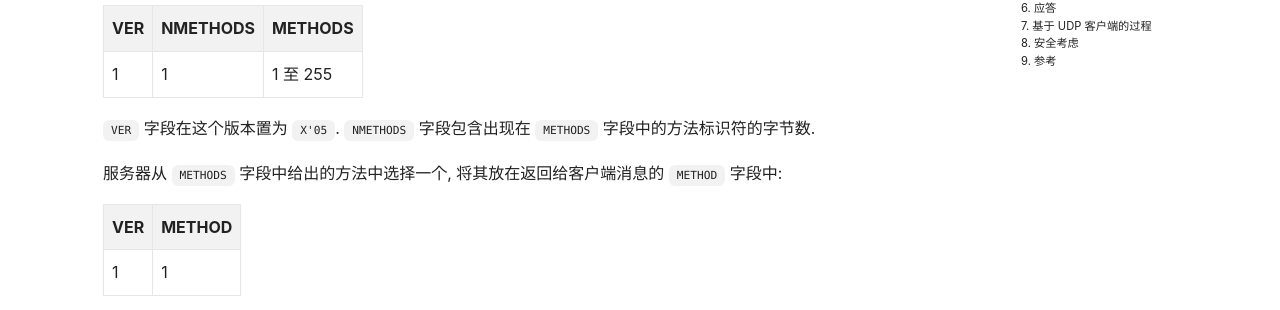
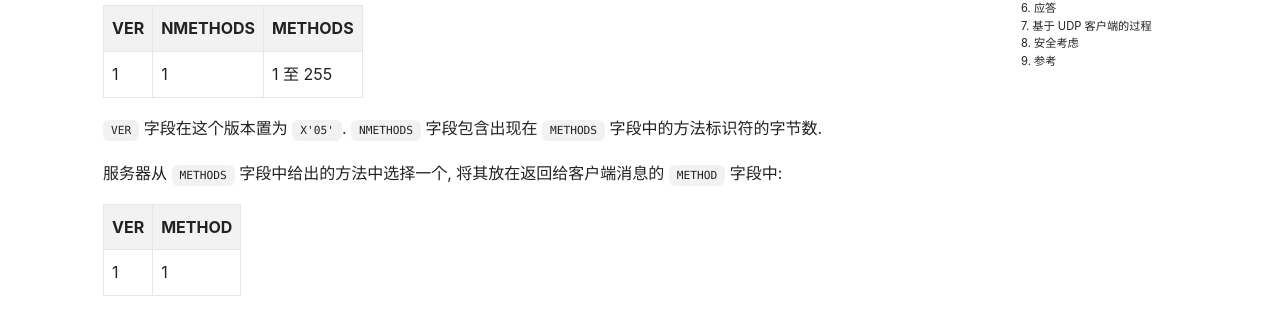
Before and after one commit to luyuhuang/luyuhuang.github.io, a Jekyll site: the page built from _posts/2020-08-27-rfc1928.md, in a window 1280 px wide and 900 px high, scrolled down 1628 px. Shown: the part 136-446 px from the top of the window. Built offline with Jekyll 4.4.1, drawn with Linux system fonts in a browser that asks for light colours; nearby versions of some CDN libraries; comment, search, counter and statistics services are not loaded.

Commit message:
revise a mistake

```diff
--- a/_posts/2020-08-27-rfc1928.md
+++ b/_posts/2020-08-27-rfc1928.md
@@ -47,7 +47,7 @@ SOCKS 协议的实现通常涉及到重新编译或重新链接基于 TCP 的客
 |:---|:---------|:---------|
 | 1  |    1     | 1 至 255 |
 
-`VER` 字段在这个版本置为 `X'05`. `NMETHODS` 字段包含出现在 `METHODS` 字段中的方法标识符的字节数.
+`VER` 字段在这个版本置为 `X'05'`. `NMETHODS` 字段包含出现在 `METHODS` 字段中的方法标识符的字节数.
 
 服务器从 `METHODS` 字段中给出的方法中选择一个, 将其放在返回给客户端消息的 `METHOD` 字段中:
 
```
